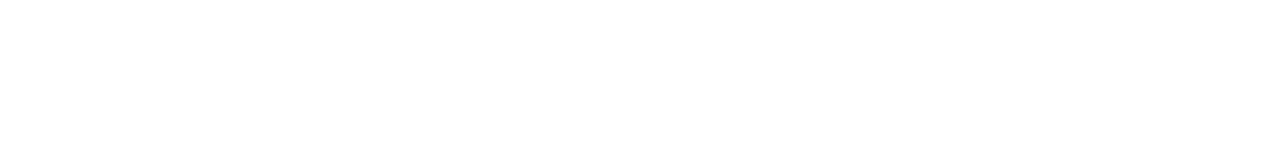
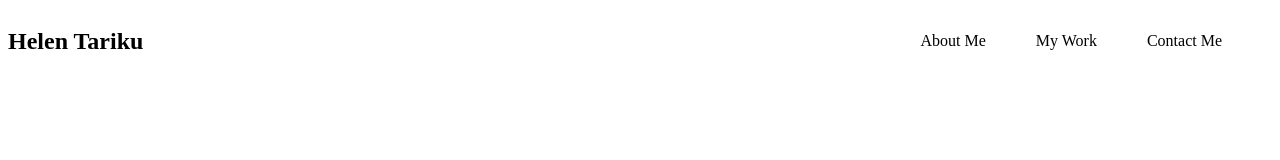
Before and after one commit to htariku/html-css-portfolio, a plain HTML site: page index.html in a window 1280 px wide. Drawn offline with Linux system fonts and the light colour scheme.

Commit message:
created nav bar

```diff
--- a/assets/css/style.css
+++ b/assets/css/style.css
@@ -0,0 +1,17 @@
+.nav {
+    display: flex;
+    flex-direction: row;
+    align-items: center;
+    justify-content: space-between;
+}
+
+.nav ul {
+    display: flex;
+    flex-direction: row;
+    list-style: none;
+}
+
+.nav ul li {
+    margin-right: 50px;
+    cursor: pointer;
+}
--- a/index.html
+++ b/index.html
@@ -1,12 +1,22 @@
 <!DOCTYPE html>
 <html lang="en">
-<head>
-    <meta charset="UTF-8">
-    <meta http-equiv="X-UA-Compatible" content="IE=edge">
-    <meta name="viewport" content="width=device-width, initial-scale=1.0">
-    <title>Document</title>
-</head>
-<body>
-
-</body>
+  <head>
+    <meta charset="UTF-8" />
+    <meta http-equiv="X-UA-Compatible" content="IE=edge" />
+    <meta name="viewport" content="width=device-width, initial-scale=1.0" />
+    <link rel="stylesheet" href="assets/css/style.css" />
+    <title>Helen's Portfolio</title>
+  </head>
+  <body>
+    <header class="header">
+      <nav class="nav">
+        <h1 class="my-name">Helen Tariku</h1>
+        <ul>
+          <li href="#about-me">About Me</li>
+          <li href="#my-work">My Work</li>
+          <li href="#contact-me">Contact Me</li>
+        </ul>
+      </nav>
+    </header>
+  </body>
 </html>
```
